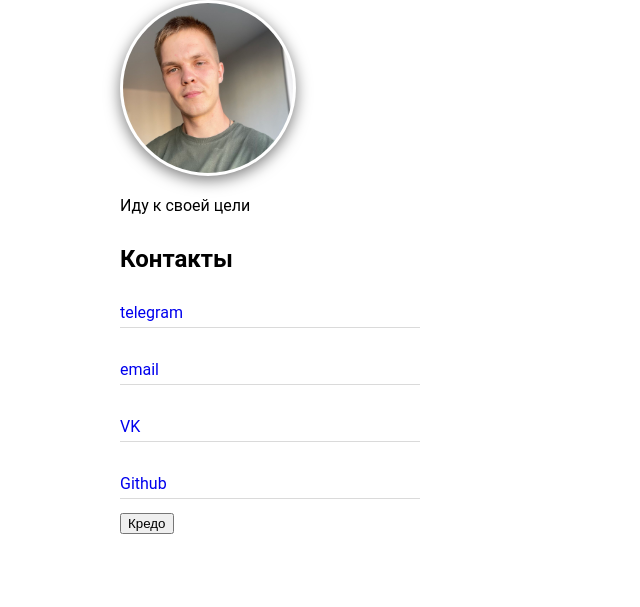
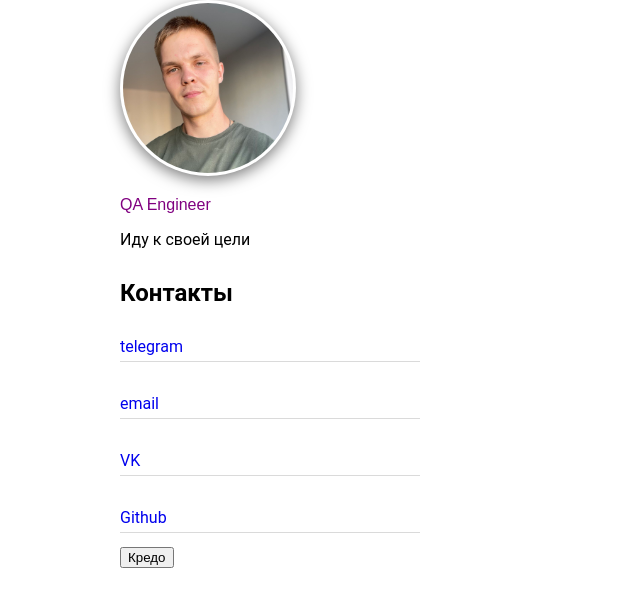
Before and after one commit to Artem-Zagumennov-QA/CV, a plain HTML site: page index.html in a window 1280 px wide. Shown: the part 81-688 px from the top of the page, without its empty margins (0-640 px from the left). Drawn offline with Linux system fonts and the light colour scheme.

Commit message:
добавил параграф и эмоджи в кредо

```diff
--- a/index.html
+++ b/index.html
@@ -11,6 +11,7 @@
 		<div class="item">
 			<img class="photo" src="me.jpg" width="170" height="170" alt="фото">
 		</div>
+		    <p class="zglvk">QA Engineer</p>
 
 			<p>Иду к своей цели</p>
 
--- a/js.js
+++ b/js.js
@@ -3,5 +3,5 @@ const button = document.querySelector('button');
 
 /* Тут на кнопку навешиваем обрабочик, который ждёт клика и тогда запустит логику */
 button.addEventListener('click', function() {
-	alert('Привет')
+	alert('Привет 😊')
 })
--- a/main.css
+++ b/main.css
@@ -58,3 +58,8 @@ h2 {
 .photo:hover {
   border: 3px solid #FFD700;
 }
+
+.zglvk {
+  color: purple;
+  font-family: Arial;
+}
```
